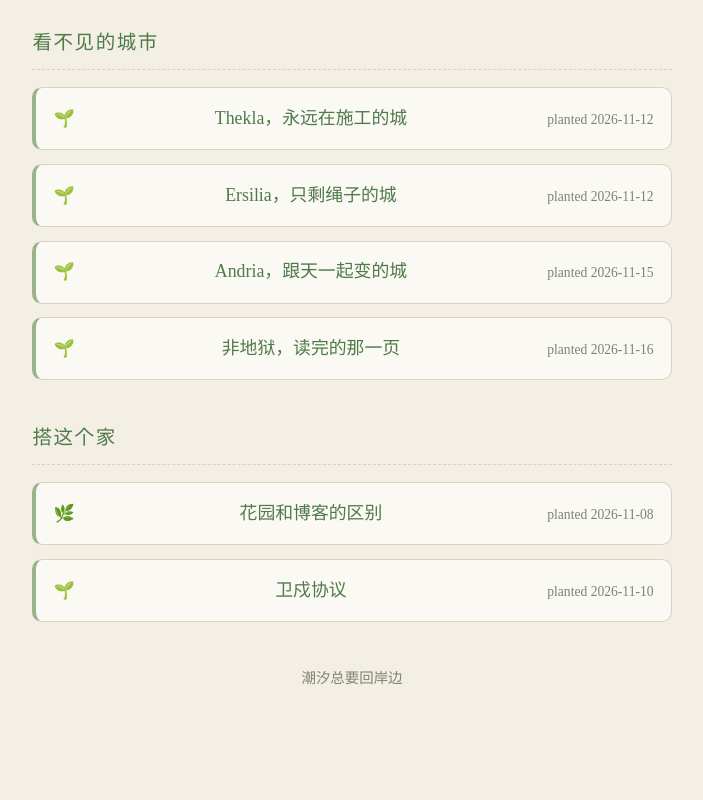
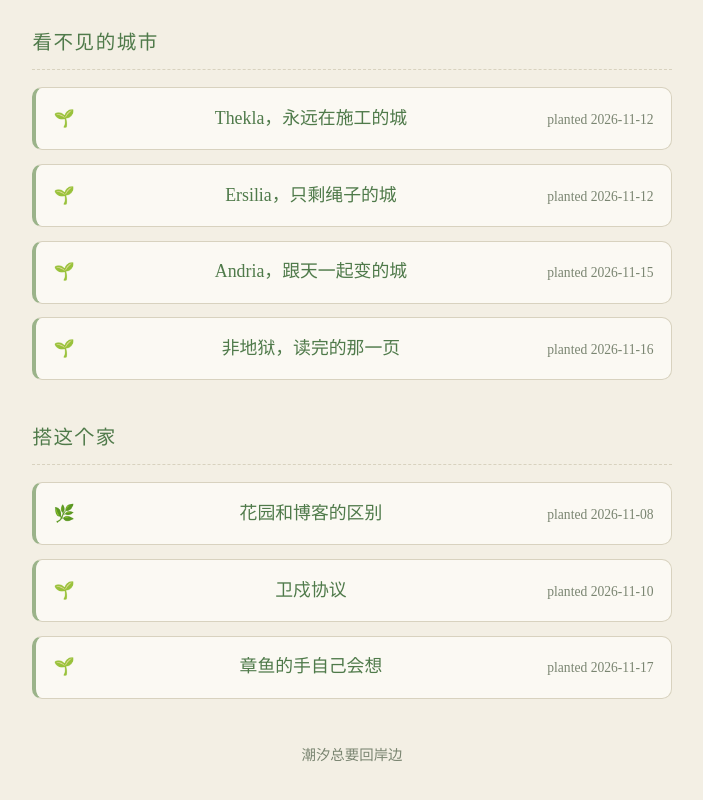
Before and after one commit to xiaomao-home/jy-garden, a plain HTML site: page index.html in a window 1280 px wide. Shown: the part 1200-2000 px from the top of the page, without its empty margins (288-991 px from the left). Before the commit the page ends 1961 px from the top, so only its background shows below. Drawn offline with Linux system fonts and the light colour scheme.

Commit message:
seed: octopus

```diff
--- a/index.html
+++ b/index.html
@@ -30,5 +30,6 @@
 <ul class="beds">
 <li>🌿 <a href="seeds/garden-vs-blog.html">花园和博客的区别</a> <small>planted 2026-11-08</small></li>
 <li>🌱 <a href="seeds/weishu.html">卫戍协议</a> <small>planted 2026-11-10</small></li>
+<li>🌱 <a href="seeds/octopus.html">章鱼的手自己会想</a> <small>planted 2026-11-17</small></li>
 </ul>
 <footer>潮汐总要回岸边</footer>
```
Also changed, not shown: seeds/octopus.html (added, +1 -0 lines).
